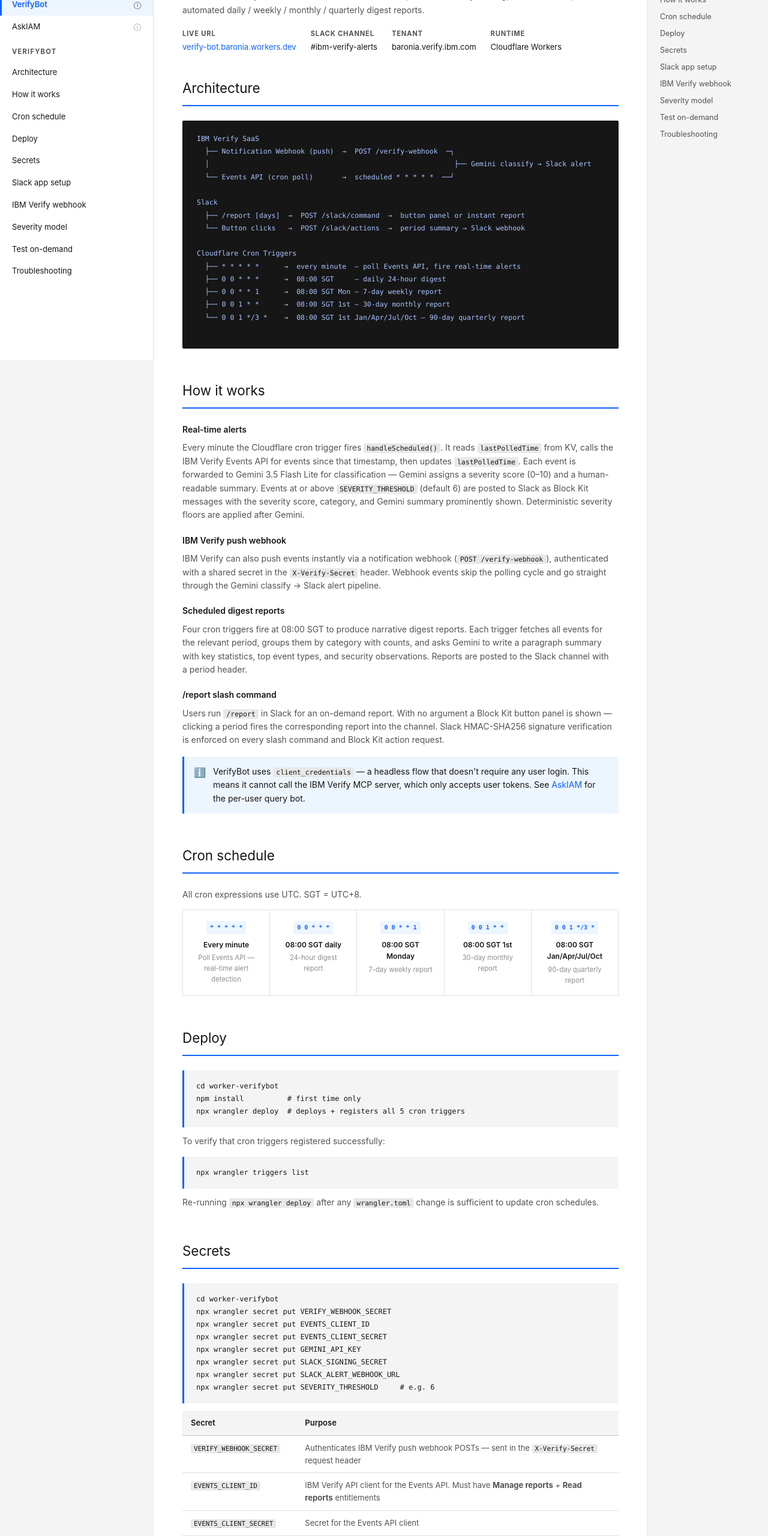
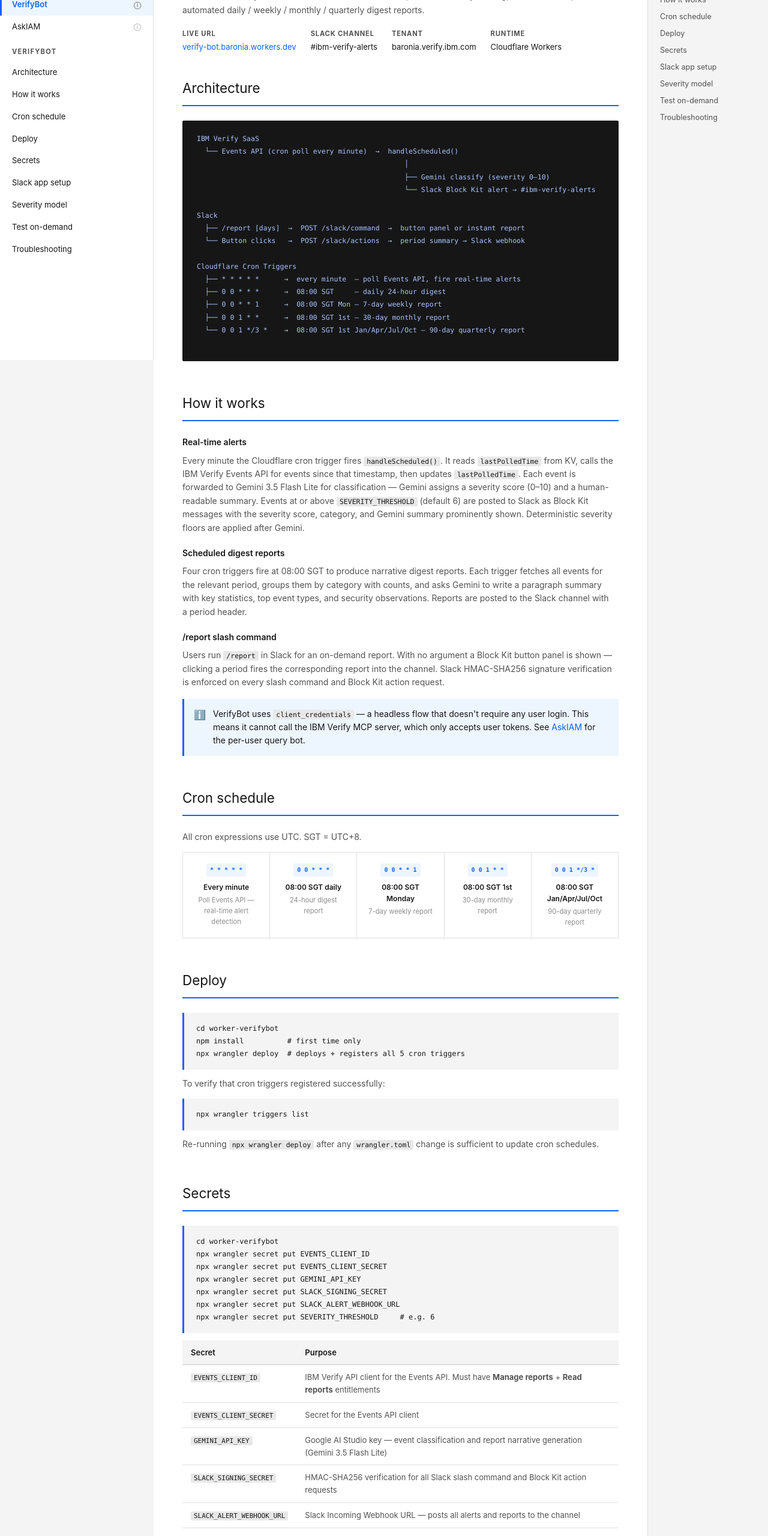
Before and after one commit to rbaronia/verify-slack-bots, a plain HTML site: page docs/verifybot.html in a window 1280 px wide. Shown: the part 200-2760 px from the top of the page at 60% size. Drawn offline with Linux system fonts and the light colour scheme.

Commit message:
refactor: remove IBM Verify push webhook (unused)
- Delete handleVerifyWebhook() and the /verify-webhook route from index.js
- Remove VERIFY_WEBHOOK_SECRET from .dev.vars.example and secrets table
- Reprotect /trigger-summary with X-Trigger-Secret: <SLACK_SIGNING_SECRET>
  (reuses an already-required secret instead of a dedicated one)
- Update worker README, root README, and docs/verifybot.html to reflect
  cron-only architecture — no webhook references remain

```diff
--- a/docs/verifybot.html
+++ b/docs/verifybot.html
@@ -147,7 +147,6 @@
     <a href="#deploy">Deploy</a>
     <a href="#secrets">Secrets</a>
     <a href="#slack-setup">Slack app setup</a>
-    <a href="#webhook-setup">IBM Verify webhook</a>
     <a href="#severity">Severity model</a>
     <a href="#test">Test on-demand</a>
     <a href="#troubleshooting">Troubleshooting</a>
@@ -171,9 +170,10 @@
       <hr class="section-rule">
       <div class="diagram"><pre>
 IBM Verify SaaS
-  ├── Notification Webhook (push)  →  POST /verify-webhook  ─┐
-  │                                                           ├── Gemini classify → Slack alert
-  └── Events API (cron poll)       →  scheduled * * * * *  ──┘
+  └── Events API (cron poll every minute)  →  handleScheduled()
+                                                  │
+                                                  ├── Gemini classify (severity 0–10)
+                                                  └── Slack Block Kit alert → #ibm-verify-alerts
 
 Slack
   ├── /report [days]  →  POST /slack/command  →  button panel or instant report
@@ -195,9 +195,6 @@
 
       <h3>Real-time alerts</h3>
       <p>Every minute the Cloudflare cron trigger fires <code>handleScheduled()</code>. It reads <code>lastPolledTime</code> from KV, calls the IBM Verify Events API for events since that timestamp, then updates <code>lastPolledTime</code>. Each event is forwarded to Gemini 3.5 Flash Lite for classification — Gemini assigns a severity score (0–10) and a human-readable summary. Events at or above <code>SEVERITY_THRESHOLD</code> (default 6) are posted to Slack as Block Kit messages with the severity score, category, and Gemini summary prominently shown. Deterministic severity floors are applied after Gemini.</p>
-
-      <h3>IBM Verify push webhook</h3>
-      <p>IBM Verify can also push events instantly via a notification webhook (<code>POST /verify-webhook</code>), authenticated with a shared secret in the <code>X-Verify-Secret</code> header. Webhook events skip the polling cycle and go straight through the Gemini classify → Slack alert pipeline.</p>
 
       <h3>Scheduled digest reports</h3>
       <p>Four cron triggers fire at 08:00 SGT to produce narrative digest reports. Each trigger fetches all events for the relevant period, groups them by category with counts, and asks Gemini to write a paragraph summary with key statistics, top event types, and security observations. Reports are posted to the Slack channel with a period header.</p>
@@ -262,7 +259,6 @@
       <div class="section-title">Secrets</div>
       <hr class="section-rule">
       <div class="code-block"><pre>cd worker-verifybot
-npx wrangler secret put VERIFY_WEBHOOK_SECRET
 npx wrangler secret put EVENTS_CLIENT_ID
 npx wrangler secret put EVENTS_CLIENT_SECRET
 npx wrangler secret put GEMINI_API_KEY
@@ -271,7 +267,6 @@
 npx wrangler secret put SEVERITY_THRESHOLD     # e.g. 6</pre></div>
       <table>
         <tr><th>Secret</th><th>Purpose</th></tr>
-        <tr><td><code>VERIFY_WEBHOOK_SECRET</code></td><td>Authenticates IBM Verify push webhook POSTs — sent in the <code>X-Verify-Secret</code> request header</td></tr>
         <tr><td><code>EVENTS_CLIENT_ID</code></td><td>IBM Verify API client for the Events API. Must have <strong>Manage reports</strong> + <strong>Read reports</strong> entitlements</td></tr>
         <tr><td><code>EVENTS_CLIENT_SECRET</code></td><td>Secret for the Events API client</td></tr>
         <tr><td><code>GEMINI_API_KEY</code></td><td>Google AI Studio key — event classification and report narrative generation (Gemini 3.5 Flash Lite)</td></tr>
@@ -297,19 +292,6 @@
       </ol>
     </div>
 
-    <!-- IBM VERIFY WEBHOOK SETUP -->
-    <div class="section" id="webhook-setup">
-      <div class="section-title">IBM Verify webhook setup</div>
-      <hr class="section-rule">
-      <ol class="steps">
-        <li>Go to <strong>baronia.verify.ibm.com</strong> → Admin Console → <strong>Security</strong> → <strong>Notification webhooks</strong> → <strong>Add</strong></li>
-        <li>URL: <code>https://verify-bot.baronia.workers.dev/verify-webhook</code></li>
-        <li>Authentication: <strong>Header</strong> → name: <code>X-Verify-Secret</code> → value: your <code>VERIFY_WEBHOOK_SECRET</code></li>
-        <li>Event types: Authentication, Management, SSO, Token, Access Request</li>
-        <li>Save and test with the IBM Verify built-in test button</li>
-      </ol>
-    </div>
-
     <!-- SEVERITY MODEL -->
     <div class="section" id="severity">
       <div class="section-title">Severity classification model</div>
@@ -329,24 +311,24 @@
     <div class="section" id="test">
       <div class="section-title">Test on-demand</div>
       <hr class="section-rule">
-      <p>Trigger reports manually using <code>curl</code> (requires the webhook secret):</p>
-      <div class="code-block"><pre>SECRET=&lt;VERIFY_WEBHOOK_SECRET&gt;
+      <p>Trigger reports manually using <code>curl</code> — protected by <code>X-Trigger-Secret</code> (value = <code>SLACK_SIGNING_SECRET</code>):</p>
+      <div class="code-block"><pre>SECRET=&lt;SLACK_SIGNING_SECRET&gt;
 
 # Daily digest
 curl -X POST https://verify-bot.baronia.workers.dev/trigger-summary \
-  -H "X-Verify-Secret: $SECRET"
+  -H "X-Trigger-Secret: $SECRET"
 
 # 7-day weekly
 curl -X POST "https://verify-bot.baronia.workers.dev/trigger-summary?days=7" \
-  -H "X-Verify-Secret: $SECRET"
+  -H "X-Trigger-Secret: $SECRET"
 
 # 30-day monthly
 curl -X POST "https://verify-bot.baronia.workers.dev/trigger-summary?days=30" \
-  -H "X-Verify-Secret: $SECRET"
+  -H "X-Trigger-Secret: $SECRET"
 
 # 90-day quarterly
 curl -X POST "https://verify-bot.baronia.workers.dev/trigger-summary?days=90" \
-  -H "X-Verify-Secret: $SECRET"</pre></div>
+  -H "X-Trigger-Secret: $SECRET"</pre></div>
     </div>
 
     <!-- TROUBLESHOOTING -->
@@ -376,7 +358,6 @@
     <a href="#deploy">Deploy</a>
     <a href="#secrets">Secrets</a>
     <a href="#slack-setup">Slack app setup</a>
-    <a href="#webhook-setup">IBM Verify webhook</a>
     <a href="#severity">Severity model</a>
     <a href="#test">Test on-demand</a>
     <a href="#troubleshooting">Troubleshooting</a>
```
Also changed, not shown: worker-verifybot/index.js (+2 -28 lines), README.md, worker-verifybot/README.md, 1 other file.
